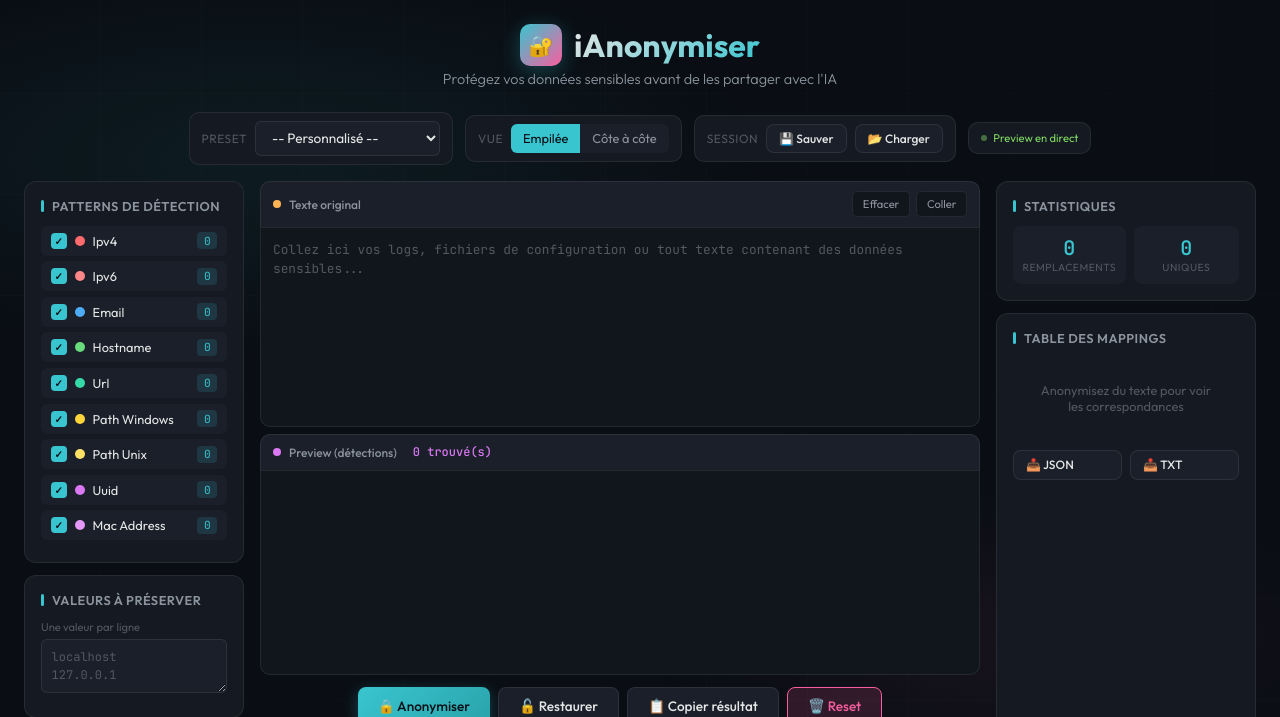
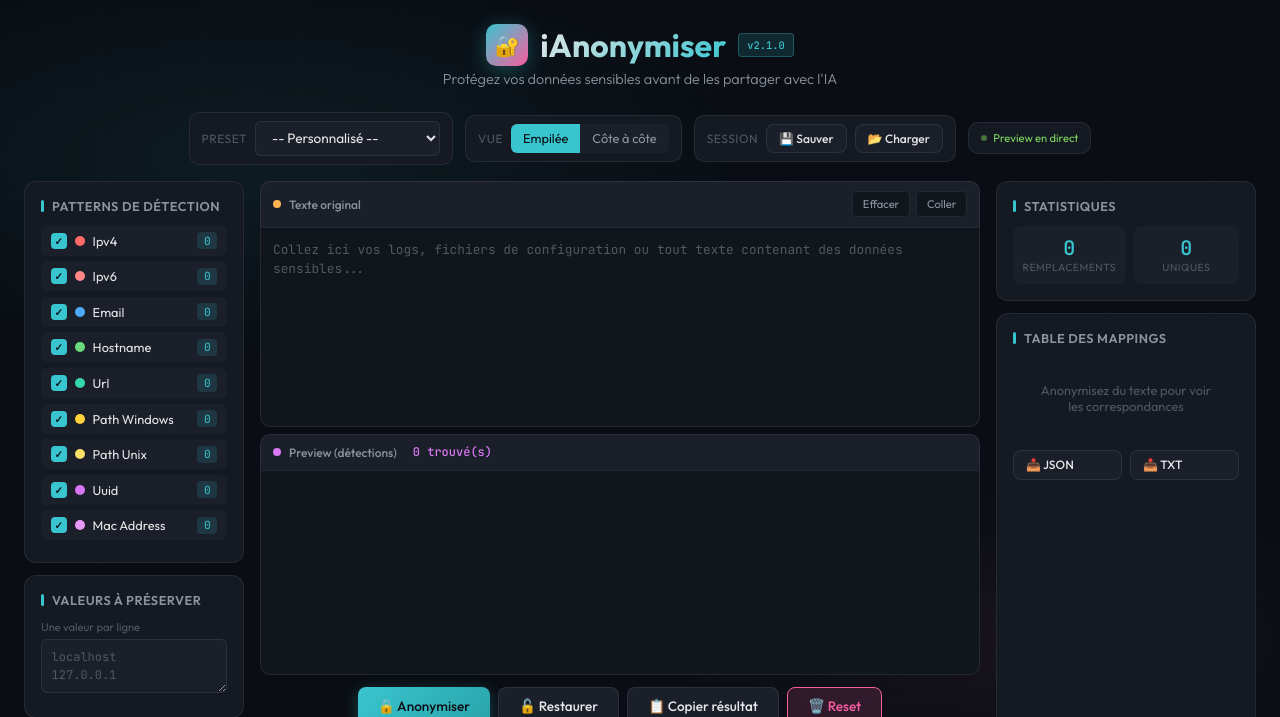
Before and after one commit to Vanti7/iAnonymiser, a Flask app: page / in a window 1280 px wide. Shown: the top 717 px of the page. Run offline with Flask 3, Linux system fonts and the light colour scheme.

Commit message:
modif UI

```diff
--- a/app.py
+++ b/app.py
@@ -7,6 +7,9 @@ from flask import Flask, render_template, request, jsonify, send_file
 from anonymizer import Anonymizer, PatternType, anonymize_text, get_presets, PATTERN_COLORS, PRESETS
 import io
 import json
+
+# Version de l'application
+VERSION = "2.1.0"
 
 app = Flask(__name__)
 app.config['MAX_CONTENT_LENGTH'] = 50 * 1024 * 1024  # 50 MB max
@@ -31,7 +34,7 @@ def index():
         {"id": k, "name": v["name"], "description": v["description"]}
         for k, v in PRESETS.items()
     ]
-    return render_template('index.html', pattern_types=pattern_types, presets=presets)
+    return render_template('index.html', pattern_types=pattern_types, presets=presets, version=VERSION)
 
 
 @app.route('/preview', methods=['POST'])
--- a/templates/index.html
+++ b/templates/index.html
@@ -101,6 +101,18 @@
             -webkit-background-clip: text;
             -webkit-text-fill-color: transparent;
             background-clip: text;
+        }
+
+        .version-badge {
+            font-family: 'JetBrains Mono', monospace;
+            font-size: 0.65rem;
+            font-weight: 500;
+            color: var(--accent-cyan);
+            background: rgba(57, 197, 207, 0.15);
+            padding: 0.25rem 0.5rem;
+            border-radius: 4px;
+            border: 1px solid rgba(57, 197, 207, 0.3);
+            align-self: center;
         }
 
         .tagline {
@@ -773,6 +785,7 @@
             <div class="logo">
                 <div class="logo-icon">🔐</div>
                 <h1>iAnonymiser</h1>
+                <span class="version-badge">v{{ version }}</span>
             </div>
             <p class="tagline">Protégez vos données sensibles avant de les partager avec l'IA</p>
         </header>
```
Also changed, not shown: CHANGELOG.md, README.md.
